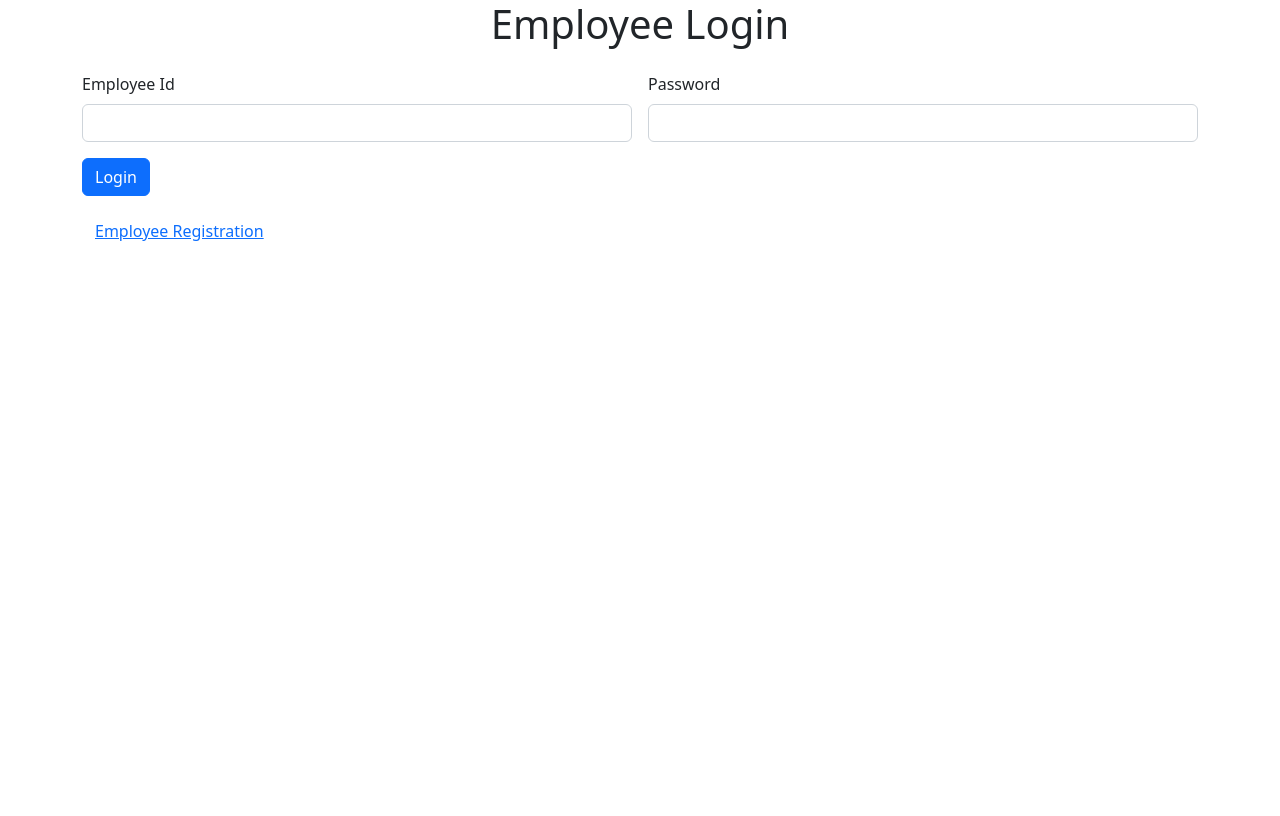
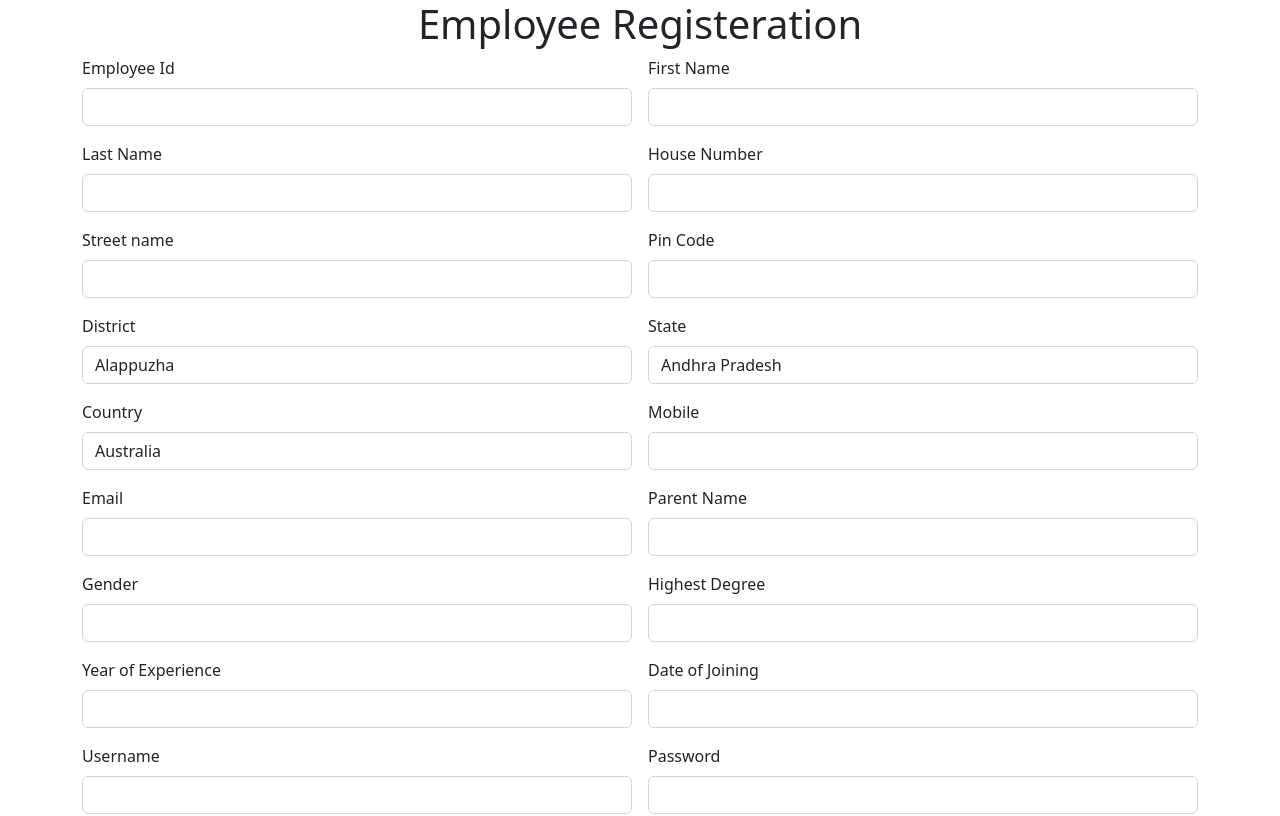
Before and after one commit to Asiyacm/nestdigitalAngularApp, an Angular app: page / in a window 1280 px wide. Shown: the top 816 px of the page. Built offline with nearby package versions, Linux system fonts and the light colour scheme.

Commit message:
employeeRegister

```diff
--- a/src/app/app.component.html
+++ b/src/app/app.component.html
@@ -1,3 +1,3 @@
-<app-employee-portal></app-employee-portal>
+<app-employee-register></app-employee-register>
 
 <router-outlet></router-outlet>
--- a/src/app/app.module.ts
+++ b/src/app/app.module.ts
@@ -9,6 +9,7 @@ import { GalleryComponent } from './gallery/gallery.component';
 import { ContactUsComponent } from './contact-us/contact-us.component';
 import { AdminLoginComponent } from './admin-login/admin-login.component';
 import { EmployeePortalComponent } from './employee-portal/employee-portal.component';
+import { EmployeeRegisterComponent } from './employee-register/employee-register.component';
 
 @NgModule({
   declarations: [
@@ -18,7 +19,8 @@ import { EmployeePortalComponent } from './employee-portal/employee-portal.compo
     GalleryComponent,
     ContactUsComponent,
     AdminLoginComponent,
-    EmployeePortalComponent
+    EmployeePortalComponent,
+    EmployeeRegisterComponent
   ],
   imports: [
     BrowserModule,
--- /dev/null
+++ b/src/app/employee-register/employee-register.component.html
@@ -0,0 +1,146 @@
+<div class="container">
+    <div class="row">
+        <div class="col col-12 col-sm-12 col-md-12 col-lg-12 col-xl-12 col-xxl-12">
+            <div class="col col-12 col-sm-12 col-md-12 col-lg-12 col-xl-12 col-xxl-12 text-center">
+                <h1>Employee Registeration</h1>
+            </div>
+            <div class="row g-3">
+                <div class="col col-12 col-sm-6 col-md-6 col-lg-6 col-xl-6 col-xxl-6">
+                    <label for="" class="form-label">Employee Id</label>
+                    <input type="text" class="form-control">
+                </div>
+                <div class="col col-12 col-sm-6 col-md-6 col-lg-6 col-xl-6 col-xxl-6">
+                    <label for="" class="form-label">First Name</label>
+                    <input type="text" class="form-control">
+                </div>
+                <div class="col col-12 col-sm-6 col-md-6 col-lg-6 col-xl-6 col-xxl-6">
+                    <label for="" class="form-label">Last Name</label>
+                    <input type="text" class="form-control">
+                </div>
+                <div class="col col-12 col-sm-6 col-md-6 col-lg-6 col-xl-6 col-xxl-6">
+                    <label for="" class="form-label">House Number</label>
+                    <input type="text" class="form-control">
+                </div>
+                <div class="col col-12 col-sm-6 col-md-6 col-lg-6 col-xl-6 col-xxl-6">
+                    <label for="" class="form-label">Street name</label>
+                    <input type="text" class="form-control">
+                </div>
+                <div class="col col-12 col-sm-6 col-md-6 col-lg-6 col-xl-6 col-xxl-6">
+                    <label for="" class="form-label">Pin Code</label>
+                    <input type="text" class="form-control">
+                </div>
+                <div class="col col-12 col-sm-6 col-md-6 col-lg-6 col-xl-6 col-xxl-6">
+                    <label for="" class="form-label">District</label>
+                   <select name="" id="" class="form-control">
+                    <option value="Alappuzha">Alappuzha</option>
+                    <option value="Ernakulam">Ernakulam</option>
+                    <option value="Idukki">Idukki</option>
+                    <option value="Kannur">Kannur</option>
+                    <option value="Kasargod">Kasargod</option>
+                    <option value="Kollam">Kollam</option>
+                    <option value="Kottayam">Kottayam</option>
+                    <option value="Kozhikode">Kozhikode</option>
+                    <option value="Malappuram">Malappuram</option>
+                    <option value="Palakkad">Palakkad</option>
+                    <option value="Pathanamthitta">Pathanamthitta</option>
+                    <option value="Thrissur">Thrissur</option>
+                    <option value="Wayanad">Wayanad</option>
+                    <option value="Thiruvananthapuram">Thiruvananthapuram</option>
+                   </select>
+                </div>
+                <div class="col col-12 col-sm-6 col-md-6 col-lg-6 col-xl-6 col-xxl-6">
+                    <label for="" class="form-label">State</label>
+                    <select name="" id="" class="form-control">
+                        <option value="Andhra Pradesh">Andhra Pradesh</option>
+                        <option value="Arunachal Pradesh">Arunachal Pradesh</option>
+                        <option value="Assam">Assam</option>
+                        <option value="Bihar">Bihar</option>
+                        <option value="Chhattisgarh">Chhattisgarh</option>
+                        <option value="Goa">Goa</option>
+                        <option value="Gujarat">Gujarat</option>
+                        <option value="Haryana">Haryana</option>
+                        <option value="Himachal Pradesh">Himachal Pradesh</option>
+                        <option value="Jharkhand">Jharkhand</option>
+                        <option value="Karnataka">Karnataka</option>
+                        <option value="Kerala">Kerala</option>
+                        <option value="Madhya Pradesh">Madhya Pradesh</option>
+                        <option value="Maharashtra">Maharashtra</option>
+                        <option value="Manipur">Manipur</option>
+                        <option value="Meghalaya">Meghalaya</option>
+                        <option value="Mizoram">Mizoram</option>
+                        <option value="Nagaland">Nagaland</option>
+                        <option value="Odisha">Odisha</option>
+                        <option value="Punjab">Punjab</option>
+                        <option value="Rajasthan">Rajasthan</option>
+                        <option value="Sikkim">Sikkim</option>
+                        <option value="Tamil Nadu">Tamil Nadu</option>
+                        <option value="Telangana">Telangana</option>
+                        <option value="Tripura">Tripura</option>
+                        <option value="Uttar Pradesh">Uttar Pradesh</option>
+                        <option value="Uttarakhand">Uttarakhand</option>
+                        <option value="West Bengal">West Bengal</option>
+                    </select>
+                </div>
+                <div class="col col-12 col-sm-6 col-md-6 col-lg-6 col-xl-6 col-xxl-6">
+                    <label for="" class="form-label">Country</label>
+                    <select name="" id="" class="form-control">
+                        <option value="Australia">Australia</option>
+                        <option value="Bangladesh">Bangladesh</option>
+                        <option value="Canada">Canada</option>
+                        <option value="Germany">Germany</option>
+                        <option value="India">India</option>
+                        <option value="Japan">Japan</option>
+                        <option value="Saudi Arabia">Saudi Arabia</option>
+                        <option value="Turkey">Turkey</option>
+                        <option value="Ukraine">Ukraine</option>
+                </select>
+                </div>
+                <div class="col col-12 col-sm-6 col-md-6 col-lg-6 col-xl-6 col-xxl-6">
+                    <label for="" class="form-label">Mobile</label>
+                    <input type="text" class="form-control">
+                </div>
+                <div class="col col-12 col-sm-6 col-md-6 col-lg-6 col-xl-6 col-xxl-6">
+                    <label for="" class="form-label">Email</label>
+                    <input type="text" class="form-control">
+                </div>
+                <div class="col col-12 col-sm-6 col-md-6 col-lg-6 col-xl-6 col-xxl-6">
+                    <label for="" class="form-label">Parent Name</label>
+                    <input type="text" class="form-control">
+                </div>
+                <div class="col col-12 col-sm-6 col-md-6 col-lg-6 col-xl-6 col-xxl-6">
+                    <label for="" class="form-label">Gender</label>
+                    <input type="text" class="form-control">
+                </div>
+                <div class="col col-12 col-sm-6 col-md-6 col-lg-6 col-xl-6 col-xxl-6">
+                    <label for="" class="form-label">Highest Degree</label>
+                    <input type="text" class="form-control">
+                </div>
+                <div class="col col-12 col-sm-6 col-md-6 col-lg-6 col-xl-6 col-xxl-6">
+                    <label for="" class="form-label">Year of Experience</label>
+                    <input type="text" class="form-control">
+                </div>
+                <div class="col col-12 col-sm-6 col-md-6 col-lg-6 col-xl-6 col-xxl-6">
+                    <label for="" class="form-label">Date of Joining</label>
+                    <input class="form-control">
+                </div>
+                <div class="col col-12 col-sm-6 col-md-6 col-lg-6 col-xl-6 col-xxl-6">
+                    <label for="" class="form-label">Username</label>
+                    <input type="text" class="form-control">
+                </div>
+                <div class="col col-12 col-sm-6 col-md-6 col-lg-6 col-xl-6 col-xxl-6">
+                    <label for="" class="form-label">Password</label>
+                    <input type="password" class="form-control">
+                </div>
+                <div class="col col-12 col-sm-6 col-md-6 col-lg-6 col-xl-6 col-xxl-6">
+                    <label for="" class="form-label">Confirm Password</label>
+                    <input type="password" class="form-control">
+                </div>
+                <div class="col col-12 col-sm-12 col-md-12 col-lg-12 col-xl-12 col-xxl-12 mt-4 text-center">
+                    <button class="btn btn-success">Register</button>
+                </div>
+                <div class="col col-12 col-sm-12 col-md-12 col-lg-12 col-xl-12 col-xxl-12 mt-4 text-center">
+                    <button class="btn btn-link">Employee Login</button>
+                </div>
+            </div>
+    </div>
+</div>
```
Also changed, not shown: src/app/employee-register/employee-register.component.ts (added, +10 -0 lines), src/app/employee-register/employee-register.component.css (added).
